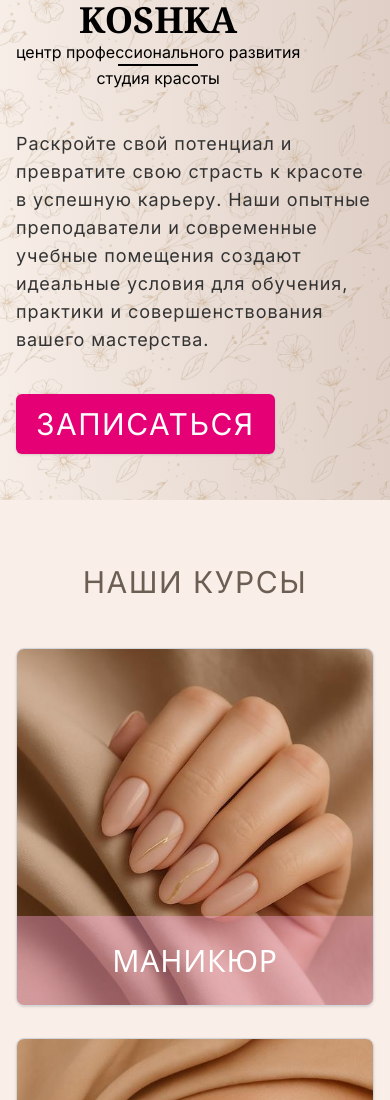
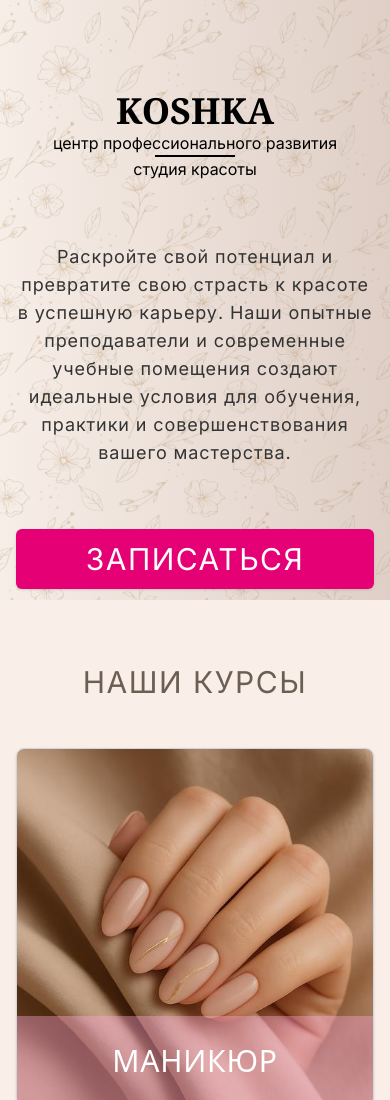
Before and after one commit to varlog762/beauty-school, a website built with Vite: page index.html in a window 390 px wide. Shown: the top 1100 px of the page. Built offline with nearby package versions, Linux system fonts and the light colour scheme; no server answers.

Commit message:
update About section styles

```diff
--- a/index.html
+++ b/index.html
@@ -14,15 +14,16 @@
 </head>
 
 <body>
-  <div class="min-h-screen bg-white">
+  <div class="min-h-screen bg-white relative">
     <!-- About the School Section  -->
     <section
-      class="about relative flex h-[500px] lg:h-[500px] xl:h-[700px] 2xl:h-[800px] w-full flex-col items-center justify-center overflow-hidden bg-gradient-to-r from-[var(--color-about-from)] to-[var(--color-about-to)]  font-inter">
+      class="about relative flex h-[600px] lg:h-[500px] xl:h-[700px] 2xl:h-[800px] w-full flex-col items-center justify-center overflow-hidden bg-gradient-to-r from-[var(--color-about-from)] to-[var(--color-about-to)]  font-inter">
       <div class="container h-full mx-auto">
-        <div class="flex flex-col md:flex-row w-full h-full items-center justify-between space-y-6 px-4 text-center">
-          <div class="about-description-wrapper w-full md:w-1/2 text-left flex flex-col items-start">
+        <div class="md:flex md:flex-row w-full h-full items-center justify-between space-y-6 px-4 text-center">
+          <div
+            class="about-description-wrapper w-full md:w-1/2 md:text-left flex flex-col items-cneter md:items-start justify-around md:justify-center h-full">
             <!-- Logo -->
-            <div class="logo mb-10 text-center">
+            <div class="logo mt-20 md:mt-0 mb-10 text-center">
               <h1 class="font-serif text-4xl font-bold sm:text-5xl md:text-6xl">
                 KOSHKA
               </h1>
@@ -41,7 +42,7 @@
             </p>
             <!-- Button -->
             <a href="#registration"
-              class="rounded-md text-3xl uppercase transition-colors focus-visible:ring-2  px-5 py-3 bg-pink-600 hover:bg-pink-700 text-white tracking-wider shadow-sm">
+              class="rounded-md text-3xl uppercase transition-colors focus-visible:ring-2 px-5 py-3 bg-pink-600 hover:bg-pink-700 text-white tracking-wider shadow-sm w-full md:w-auto">
               Записаться</a>
           </div>
           <div class="about-img-wrapper w-1/2 h-full hidden md:block">
@@ -173,7 +174,7 @@
 
     <!-- Footer Section -->
     <footer id="footer"
-      class="bg-gradient-to-r from-[var(--color-about-from)] to-[var(--color-about-to)] text-[var(--color-text-dark)] pb-8 pt-16 md:pt-8  font-inter tracking-wider">
+      class="relative bg-gradient-to-r from-[var(--color-about-from)] to-[var(--color-about-to)] text-[var(--color-text-dark)] pb-8 pt-16 md:pt-8  font-inter tracking-wider">
       <div class="container mx-auto px-4">
         <div class="flex flex-col md:flex-row items-center justify-between gap-6 text-center md:text-left">
           <div class="flex items-start w-full md:w-1/3 justify-center md:justify-start mb-4 md:mb-0">
```
